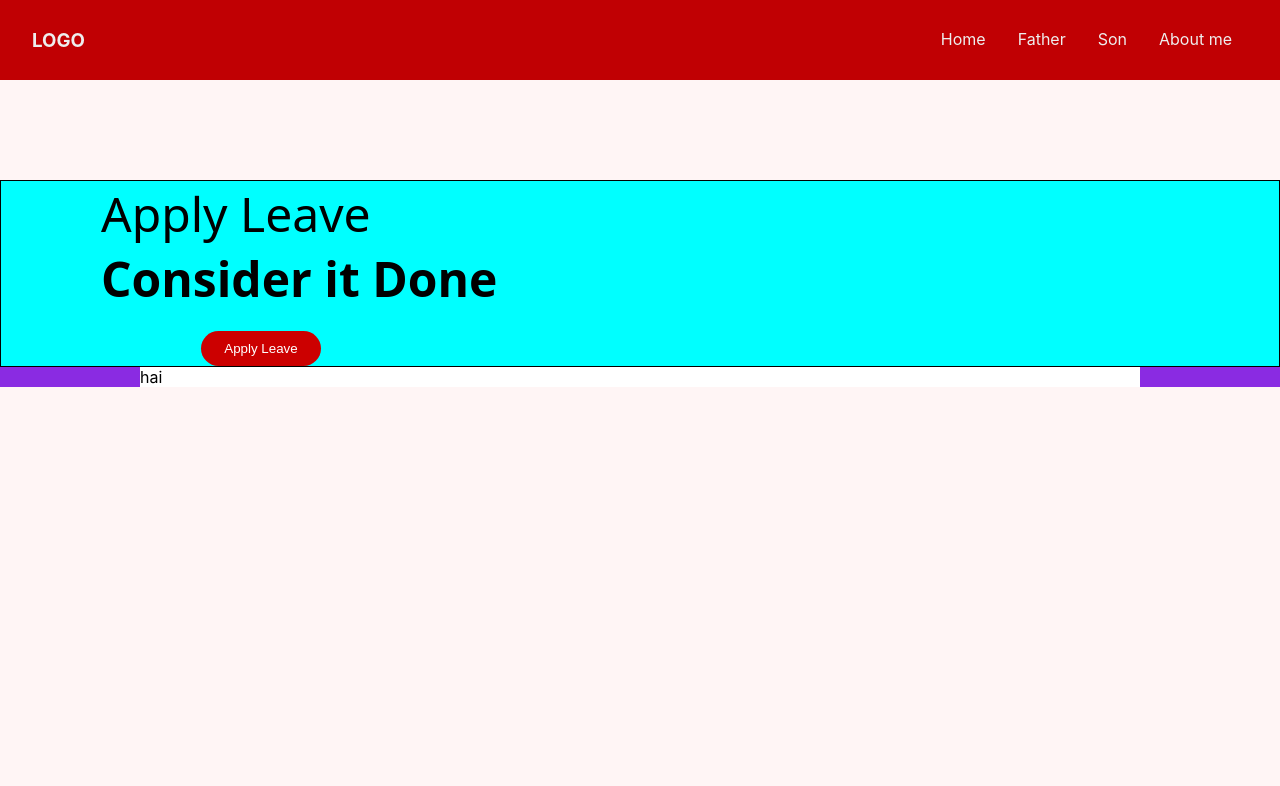
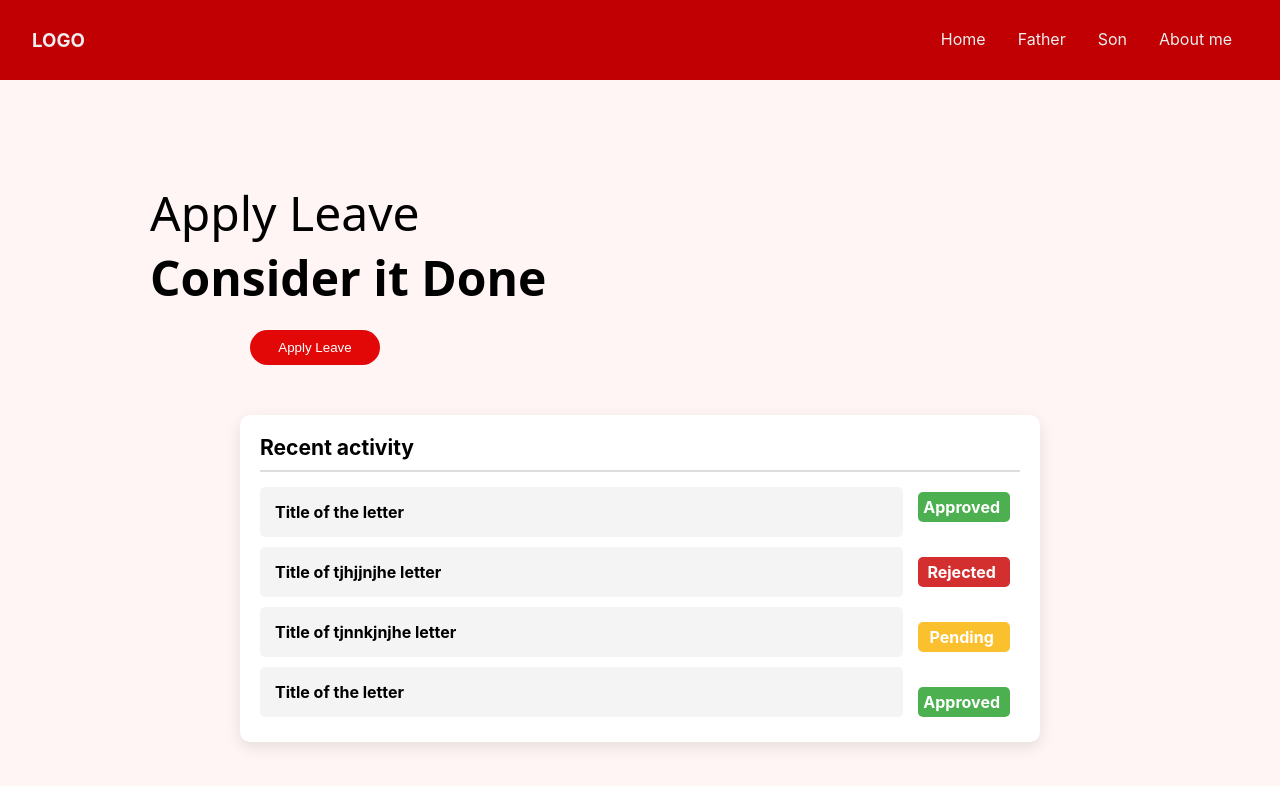
Before and after one commit to rohith7livingston/Students-pass, a React app in the folder frontend/: page /Student in a window 1280 px wide. Built offline with nearby package versions, Linux system fonts and the light colour scheme.

Commit message:
components added

```diff
--- /dev/null
+++ b/frontend/src/components/RecentActivity.jsx
@@ -0,0 +1,52 @@
+import React from "react";
+import "./../stylesheet/RecentActivity.css";
+
+const RecentActivity = () => {
+  const activities = [
+    { title: "Title of the letter", status: "Approved", className: "approved" },
+    {
+      title: "Title of tjhjjnjhe letter",
+      status: "Rejected",
+      className: "rejected",
+    },
+    {
+      title: "Title of tjnnkjnjhe letter",
+      status: "Pending",
+      className: "pending",
+    },
+
+    { title: "Title of the letter", status: "Approved", className: "approved" },
+  ];
+
+  return (
+    <div className="activity-container">
+      <div className="activity-header">
+        <h3>Recent activity</h3>
+      </div>
+      <div className="activity-list">
+        <div className="title-letter">
+          {activities.map((activity, index) => (
+            <div className="activity-item">
+              <div>
+                <span className="title">{activity.title}</span>
+              </div>
+            </div>
+          ))}
+        </div>
+        <div className="status">
+          {activities.map((activity, index) => (
+            <div>
+              <div>
+                <span className={`status ${activity.className}`}>
+                  {activity.status}
+                </span>
+              </div>
+            </div>
+          ))}
+        </div>
+      </div>
+    </div>
+  );
+};
+
+export default RecentActivity;
--- a/frontend/src/pages/StudentHome.jsx
+++ b/frontend/src/pages/StudentHome.jsx
@@ -1,5 +1,6 @@
 import React from "react";
 import Navbar from "../components/Navbar";
+import RecentActivity from './../components/RecentActivity';
 import "./../stylesheet/StudentHome.css";
 
 const StudentHome = () => {
@@ -28,12 +29,8 @@ const StudentHome = () => {
           <button className="apply-leave">Apply Leave</button>
         </div>
       </div>
-      <div className="recent-activity-box">
-        <div className="recent-activity">
-          <div className="activity-header">
-            hai
-          </div>
-        </div>
+      <div className="recent-activity">
+          <RecentActivity/>
       </div>
     </div>
   );
--- /dev/null
+++ b/frontend/src/stylesheet/RecentActivity.css
@@ -0,0 +1,70 @@
+
+
+.activity-container {
+    background: white;
+    border-radius: 10px;
+    box-shadow: 0px 5px 15px rgba(0, 0, 0, 0.1);
+    padding: 20px;
+    width:800px;
+}
+
+.activity-header {
+    font-size: 18px;
+    font-weight: bold;
+    border-bottom: 2px solid #ddd;
+    padding-bottom: 10px;
+    margin-bottom: 10px;
+}
+
+.activity-list {
+    display: flex;
+    flex-direction: row;
+    gap: 10px;
+}
+
+.activity-item {
+    background: #f4f4f4;
+    padding: 15px;
+    border-radius: 5px;
+    display: flex;
+    justify-content: space-between;
+    align-items: center;
+    margin-top: 5px;
+    margin-bottom: 5px;
+}
+.title-letter
+{
+    width: 85%;
+    display: flex;
+    flex-direction: column;
+    justify-content: space-between;
+}
+
+
+.title {
+    font-weight: bold;
+}
+
+.status {
+    display: flex;
+    flex-direction: column;
+    justify-content: space-between;
+    padding: 5px 10px 5px 5px;
+    margin-top: 2.5px;
+    border-radius: 5px;
+    color: white;
+    text-align: center;
+    font-weight: bold;
+}
+
+.approved {
+    background: #4CAF50; /* Green */
+}
+
+.rejected {
+    background: #D32F2F; /* Red */
+}
+
+.pending {
+    background: #FBC02D; /* Yellow */
+}
--- a/frontend/src/stylesheet/StudentHome.css
+++ b/frontend/src/stylesheet/StudentHome.css
@@ -1,39 +1,41 @@
 /* description section */
 .description-student
 {
-    background-color: aqua;
-    border: 1px solid black;
+    /* background-color: aqua;
+    border: 1px solid black; */
     margin-top: 100px;
 }
 .description
 {
     font-family: system-ui, -apple-system, BlinkMacSystemFont, 'Segoe UI', Roboto, Oxygen, Ubuntu, Cantarell, 'Open Sans', 'Helvetica Neue', sans-serif;
     font-size: x-large;
-    margin-left: 100px;
+    margin-left: 150px;
 }
 .apply-leave
 {
-    width: 120px;
+    width: 130px;
     height: 35px;
     margin-top: 20px;
     margin-left: 100px;
     padding: 5px;
     border: 0px;
     border-radius: 20px;
-    background-color: #cc0000;
+    background-color: #e20808;
     color: white;
+}
+.apply-leave:hover
+{
+    cursor: pointer;
+    transition: 1s;
+    background-color: #ff5d5d;
 }
 
 /* activitess section */
 
-.recent-activity-box
-{
-    background-color: blueviolet;
-}
+
 .recent-activity
 {
-    width: 1000px;
-    margin: auto auto auto auto;
-    background-color: rgb(255, 255, 255);
+    margin-top: 50px;
     display: flex;
+    justify-content: center;
 }
```
